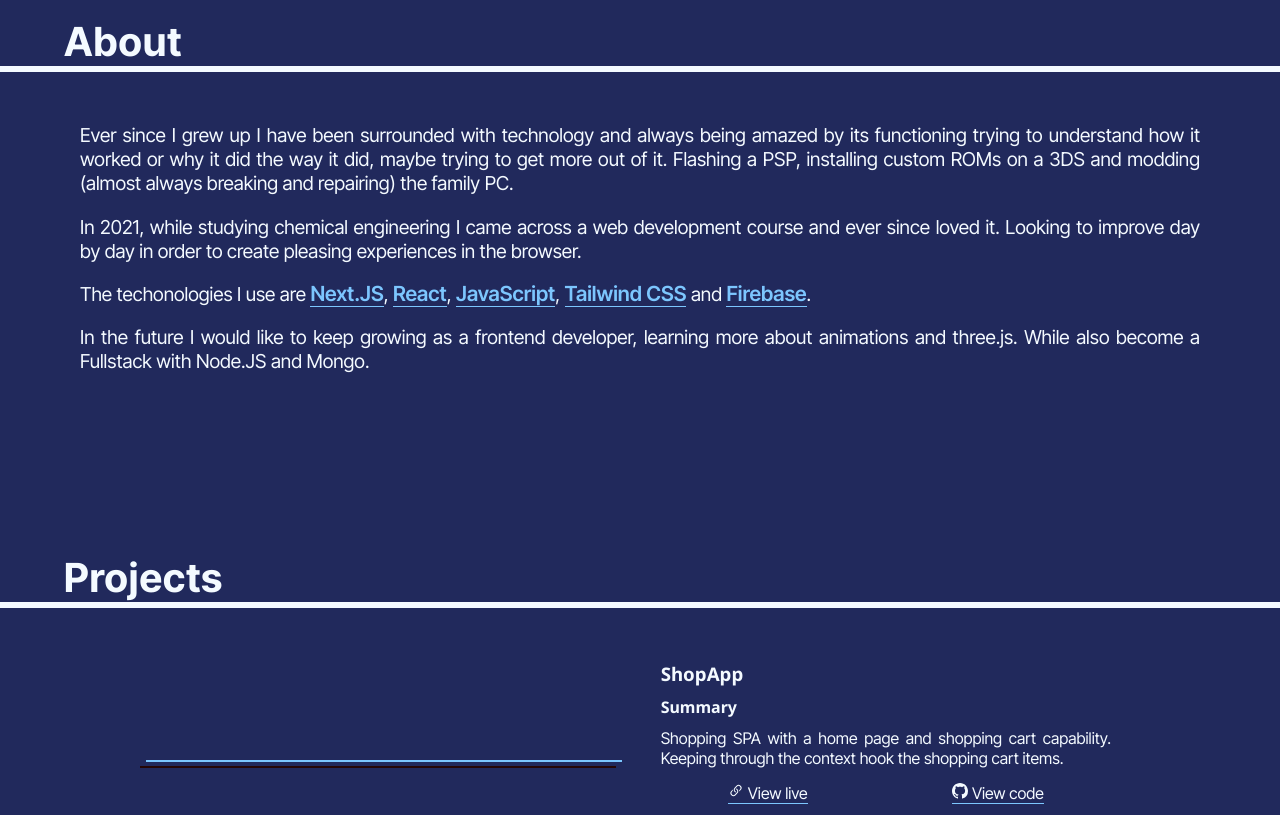
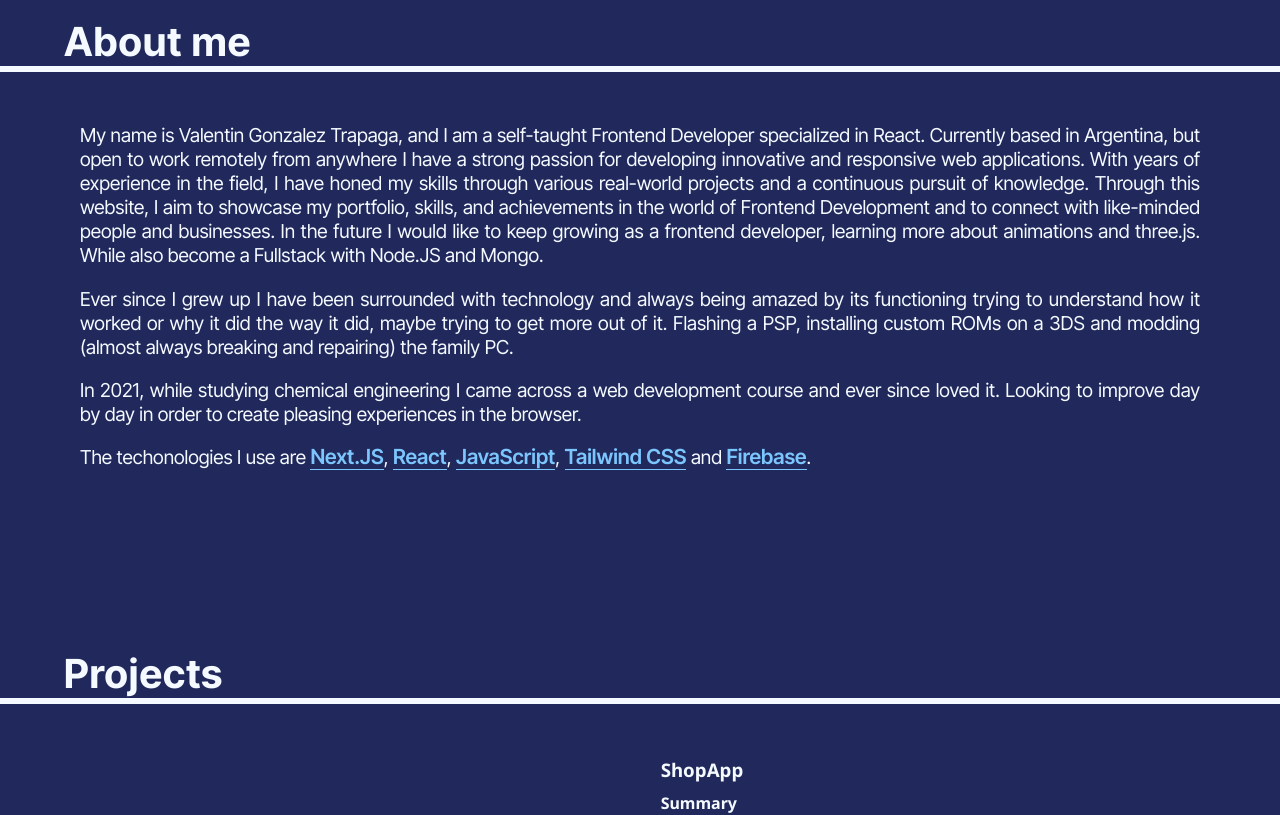
Before and after one commit to ValentinGTrapaga/portfolio-v1, a Next.js app: page / in a window 1280 px wide. Shown: the part 820-1635 px from the top of the page. Built offline with nearby package versions, Linux system fonts and the light colour scheme; no server answers.

Commit message:
📝: better intro section and project data

```diff
--- a/components/About/index.js
+++ b/components/About/index.js
@@ -5,8 +5,21 @@ import styles from './styles.module.css'
 
 const About = () => {
   return (
-    <HomeSection title={'About'}>
+    <HomeSection title={'About me'}>
       <div className={styles.aboutDiv}>
+        <p className={styles.aboutParagraph}>
+          My name is Valentin Gonzalez Trapaga, and I am a self-taught Frontend
+          Developer specialized in React. Currently based in Argentina, but open
+          to work remotely from anywhere I have a strong passion for developing
+          innovative and responsive web applications. With years of experience
+          in the field, I have honed my skills through various real-world
+          projects and a continuous pursuit of knowledge. Through this website,
+          I aim to showcase my portfolio, skills, and achievements in the world
+          of Frontend Development and to connect with like-minded people and
+          businesses. In the future I would like to keep growing as a frontend
+          developer, learning more about animations and three.js. While also
+          become a Fullstack with Node.JS and Mongo.
+        </p>
         <p className={styles.aboutParagraph}>
           Ever since I grew up I have been surrounded with technology and always
           being amazed by its functioning trying to understand how it worked or
@@ -27,11 +40,6 @@ const About = () => {
           <ProgrammingLanguage>Tailwind CSS</ProgrammingLanguage> and{' '}
           <ProgrammingLanguage>Firebase</ProgrammingLanguage>.
         </p>
-        <p className={styles.aboutParagraph}>
-          In the future I would like to keep growing as a frontend developer,
-          learning more about animations and three.js. While also become a
-          Fullstack with Node.JS and Mongo.
-        </p>
       </div>
     </HomeSection>
   )
--- a/data/projects.js
+++ b/data/projects.js
@@ -19,7 +19,7 @@ export const projects = [
     link: 'https://shop-top-rose.vercel.app/',
     github: 'https://github.com/ValentinGTrapaga/shop-TOP',
     summary:
-      'Shopping SPA with a home page and shopping cart capability. Keeping through the context hook the shopping cart items.'
+      'The Shopping Application is an e-commerce solution that features a Home Page with a collection of products and a Shopping Cart capability. The application uses Context Hook to maintain and update the shopping cart items dynamically, providing users with a smooth and seamless shopping experience'
   },
   {
     title: 'PokedexApp',
```
